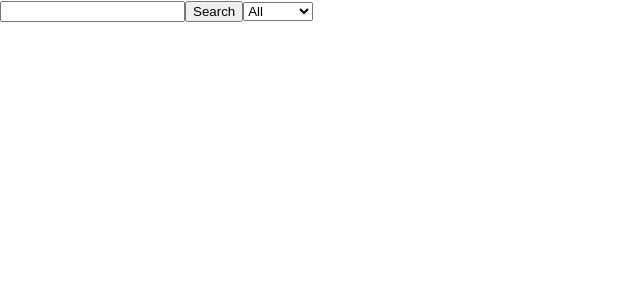
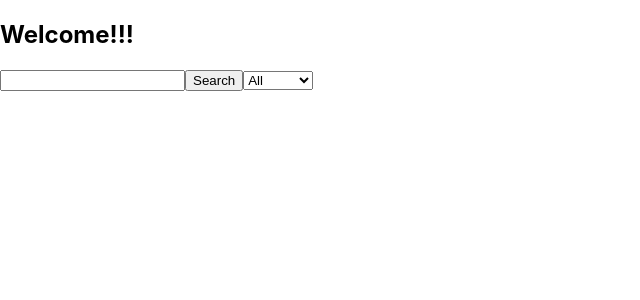
Before and after one commit to Annalise-M/Lab-03-Design-Pokedex, a React (Create React App) app: page / in a window 1280 px wide. Shown: the top 300 px of the page, without its empty margins (0-640 px from the left). Built offline with nearby package versions, Linux system fonts and the light colour scheme.

Commit message:
tests added - currently failing

```diff
--- a/src/App.js
+++ b/src/App.js
@@ -2,6 +2,8 @@ import React, { Component } from 'react';
 import request from 'superagent';
 import './App.css';
 import Pokelist from './Pokelist.js';
+import Header from './Header.js';
+
 
 
 export default class App extends Component {
@@ -34,6 +36,11 @@ export default class App extends Component {
   render() {
 
     return (
+      <div>
+        <section>
+          <Header greeting='Welcome!!' />
+        </section>
+
       <main>
       <div>
         <input onChange={this.handleChange} />
@@ -56,7 +63,7 @@ export default class App extends Component {
           <option value="ice" >Ice</option>
           <option value="psychic" >Psychic</option>
           <option value="rock" >Rock</option>
-          <option value="steel" >Steel</option>\
+          <option value="steel" >Steel</option>
         </select>
             <ul className="PokemonList">
               {
@@ -67,6 +74,7 @@ export default class App extends Component {
             </ul>
           </div>
       </main>
+      </div>
     )
   }
 }
--- /dev/null
+++ b/src/Header.js
@@ -0,0 +1,11 @@
+import React, { Component } from 'react';
+
+export default class Header extends Component {
+    render() {
+        return (
+            <div>
+                {this.props.greeting && <h1>{this.props.greeting}!</h1>}
+            </div>
+        )
+    }
+}
```
Also changed, not shown: 2 other files (tests, documents, lock files or other folders).
